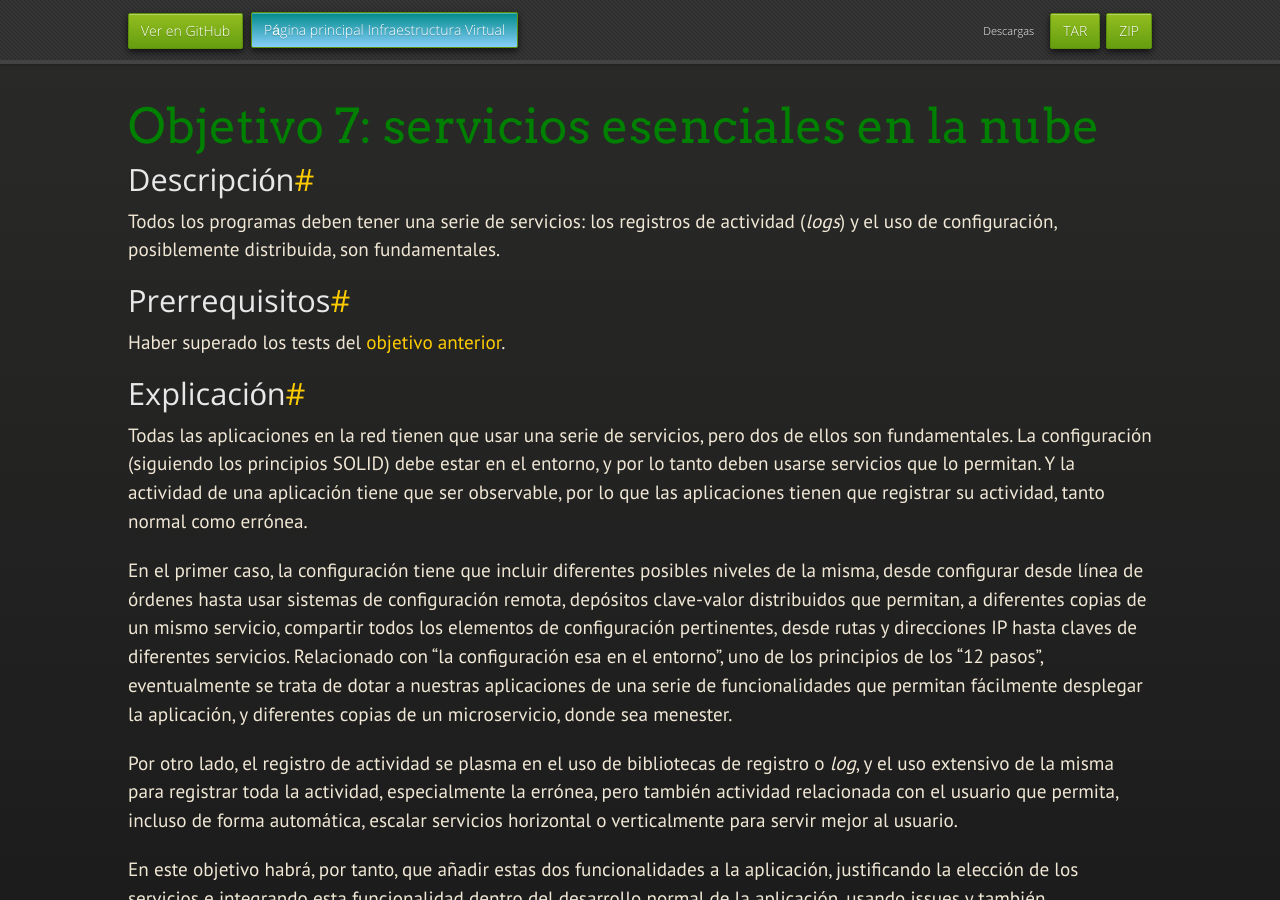
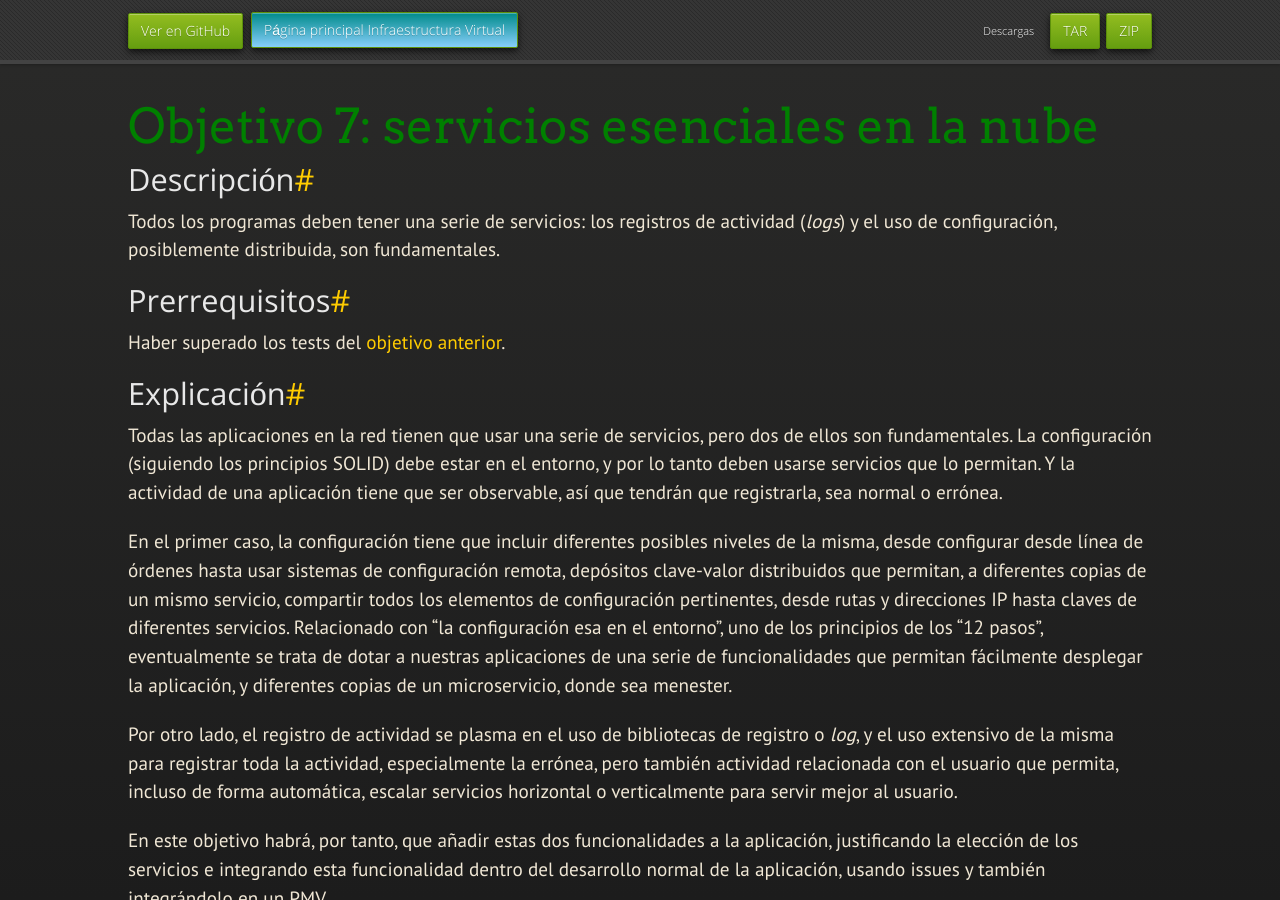
Before and after one commit to JJ/IV, a Jekyll site: the page built from documentos/proyecto/7.Servicios.md, in a window 1280 px wide and 900 px high. Built offline with Jekyll 4.4.1, drawn with Linux system fonts in a browser that asks for light colours; nearby versions of some CDN libraries; some web fonts are replaced; our own code applies the rules of GitHub Pages for plain Markdown files.

Commit message:
Sync documentos/proyecto/7.Servicios.md de master a gh-pages

```diff
--- a/documentos/proyecto/7.Servicios.md
+++ b/documentos/proyecto/7.Servicios.md
@@ -20,8 +20,8 @@ Haber superado los tests del [objetivo anterior](6.CI).
 Todas las aplicaciones en la red tienen que usar una serie de servicios, pero
 dos de ellos son fundamentales. La configuración (siguiendo los principios
 SOLID) debe estar en el entorno, y por lo tanto deben usarse servicios que lo
-permitan. Y la actividad de una aplicación tiene que ser observable, por lo que
-las aplicaciones tienen que registrar su actividad, tanto normal como errónea.
+permitan. Y la actividad de una aplicación tiene que ser observable, así que
+tendrán que registrarla, sea normal o errónea.
 
 En el primer caso, la configuración tiene que incluir diferentes posibles
 niveles de la misma, desde configurar desde línea de órdenes hasta usar sistemas
@@ -70,7 +70,7 @@ accidentalente al repositorio?
 
 Subir los fuentes a GitHub y hacer un *pull request* al
 [fichero de este
-objetivo](https://github.com/JJ/IV-21-22/blob/master/practicas/objetivo-7.md). En
+objetivo](https://github.com/JJ/IV-21-22/blob/master/proyectos/objetivo-7.md). En
 el fichero `iv.yaml` habrá que añadir la clave `configuracion` que use como
 valor el fichero en el que se haya abstraído la configuración de la aplicación.
 
```
